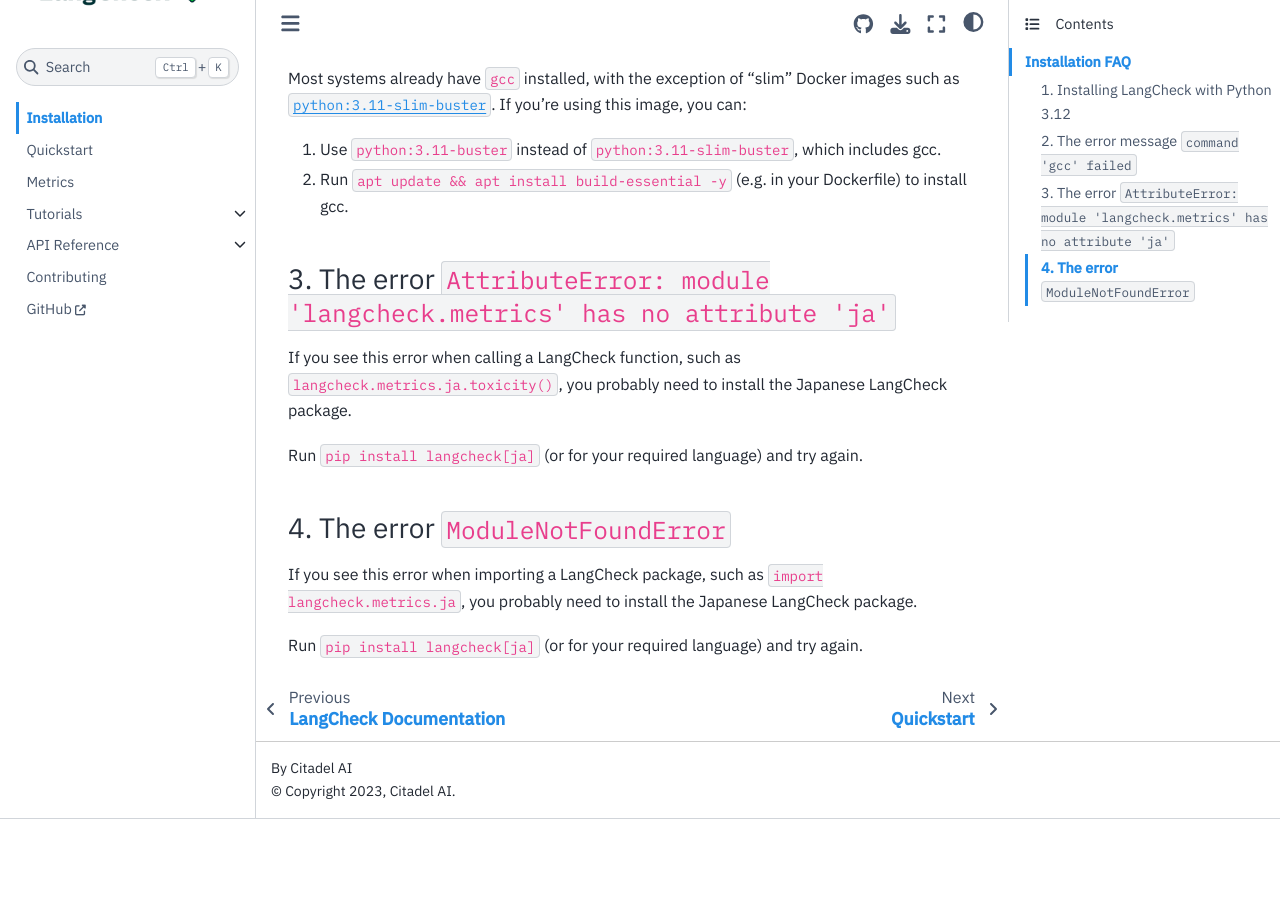
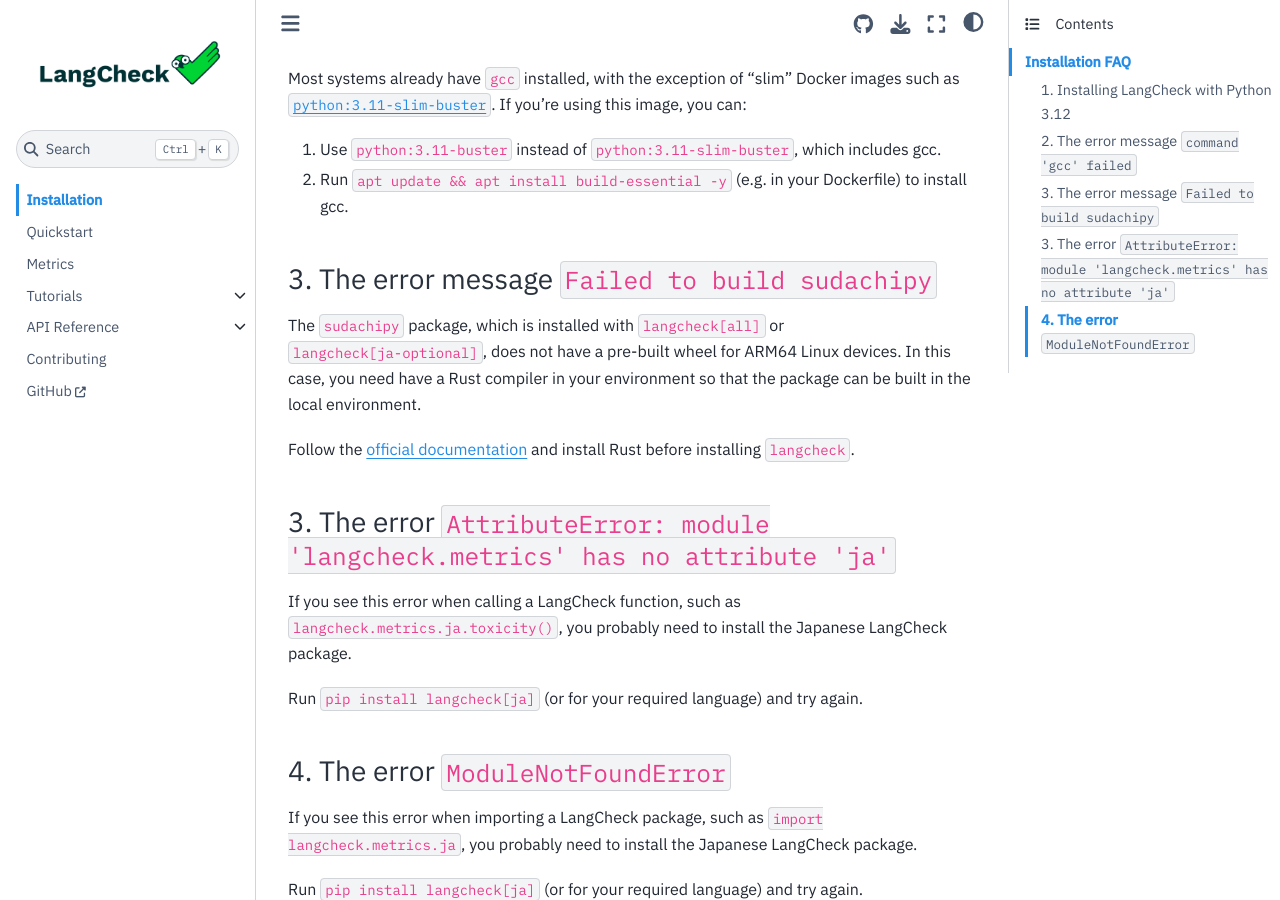
Before and after one commit to citadel-ai/langcheck, a Sphinx documentation site: the page built from docs/installation.md, in a window 1280 px wide and 900 px high, scrolled down 1505 px. Built offline with Sphinx 7.4.7 and the Sphinx Book theme 1.1.4, drawn with Linux system fonts in a browser that asks for light colours; before the commit the page ends 2324 px from its top, so only the background shows below that.

Commit message:
Update installation.md

```diff
--- a/docs/installation.md
+++ b/docs/installation.md
@@ -58,6 +58,13 @@
 1. Use `python:3.11-buster` instead of `python:3.11-slim-buster`, which includes gcc.
 1. Run `apt update && apt install build-essential -y` (e.g. in your Dockerfile) to install gcc.
 
+### 3. The error message `Failed to build sudachipy`
+
+The `sudachipy` package, which is installed with `langcheck[all]` or `langcheck[ja-optional]`, does not have a pre-built wheel for ARM64 Linux devices.
+In this case, you need have a Rust compiler in your environment so that the package can be built in the local environment.
+
+Follow the [official documentation](https://www.rust-lang.org/tools/install) and install Rust before installing `langcheck`.
+
 ### 3. The error `AttributeError: module 'langcheck.metrics' has no attribute 'ja'`
 
 If you see this error when calling a LangCheck function, such as `langcheck.metrics.ja.toxicity()`, you probably need to install the Japanese LangCheck package.
```
